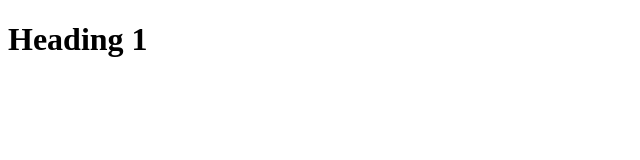
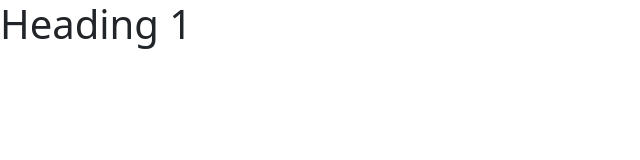
Before and after one commit to Umarraja24/UI2, a plain HTML site: page index.html in a window 1280 px wide. Shown: the whole page, without its empty margins (0-640 px from the left). Drawn offline with nearby package versions, Linux system fonts and the light colour scheme.

Commit message:
Adding the Bootstrap

```diff
--- a/index.html
+++ b/index.html
@@ -5,6 +5,7 @@
     <meta http-equiv="X-UA-Compatible" content="IE=edge">
     <meta name="viewport" content="width=device-width, initial-scale=1.0">
     <title>Web Development - Bootstrap</title>
+    <link href="https://cdn.jsdelivr.net/npm/bootstrap@5.3.0-alpha3/dist/css/bootstrap.min.css" rel="stylesheet" integrity="sha384-KK94CHFLLe+nY2dmCWGMq91rCGa5gtU4mk92HdvYe+M/SXH301p5ILy+dN9+nJOZ" crossorigin="anonymous">
 </head>
 <body>
     <h1>Heading 1</h1>
```
